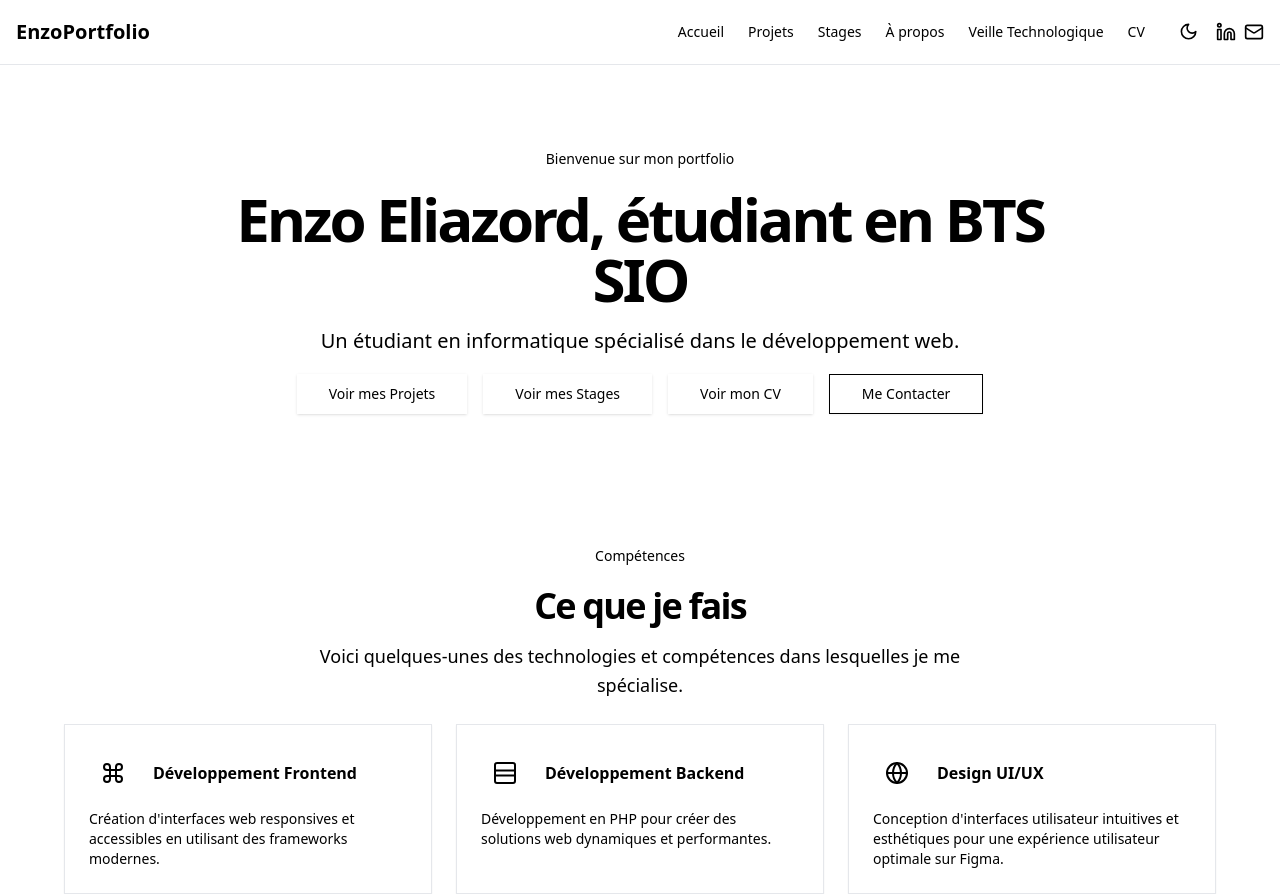
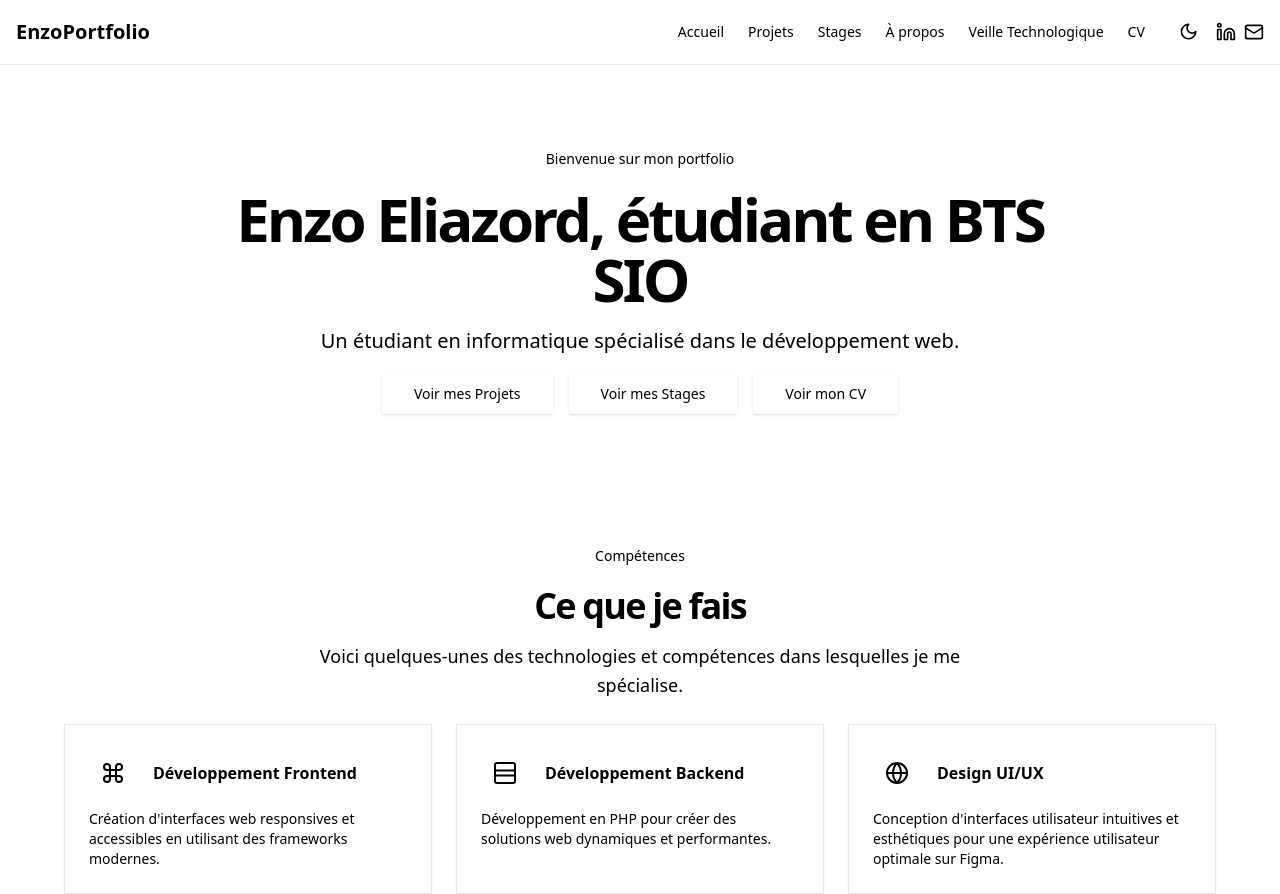
Before and after one commit to Enzo2121/ecolofolio, a Nuxt app: page / in a window 1280 px wide. Built offline with nearby package versions, Linux system fonts and the light colour scheme; sample sign-in values are in the browser's storage.

Commit message:
Remove contact link from index.vue to simplify navigation and focus on key actions.

```diff
--- a/pages/index.vue
+++ b/pages/index.vue
@@ -18,9 +18,7 @@
         <NuxtLink to="/cv" class="inline-flex h-10 items-center justify-center rounded-md bg-primary/80 px-8 text-sm font-medium text-primary-foreground shadow transition-colors hover:bg-primary/90">
           Voir mon CV
         </NuxtLink>
-        <NuxtLink to="/contact" class="inline-flex h-10 items-center justify-center rounded-md border border-input bg-background px-8 text-sm font-medium shadow-sm transition-colors hover:bg-accent hover:text-accent-foreground">
-          Me Contacter
-        </NuxtLink>
+
       </div>
     </section>
 
```
